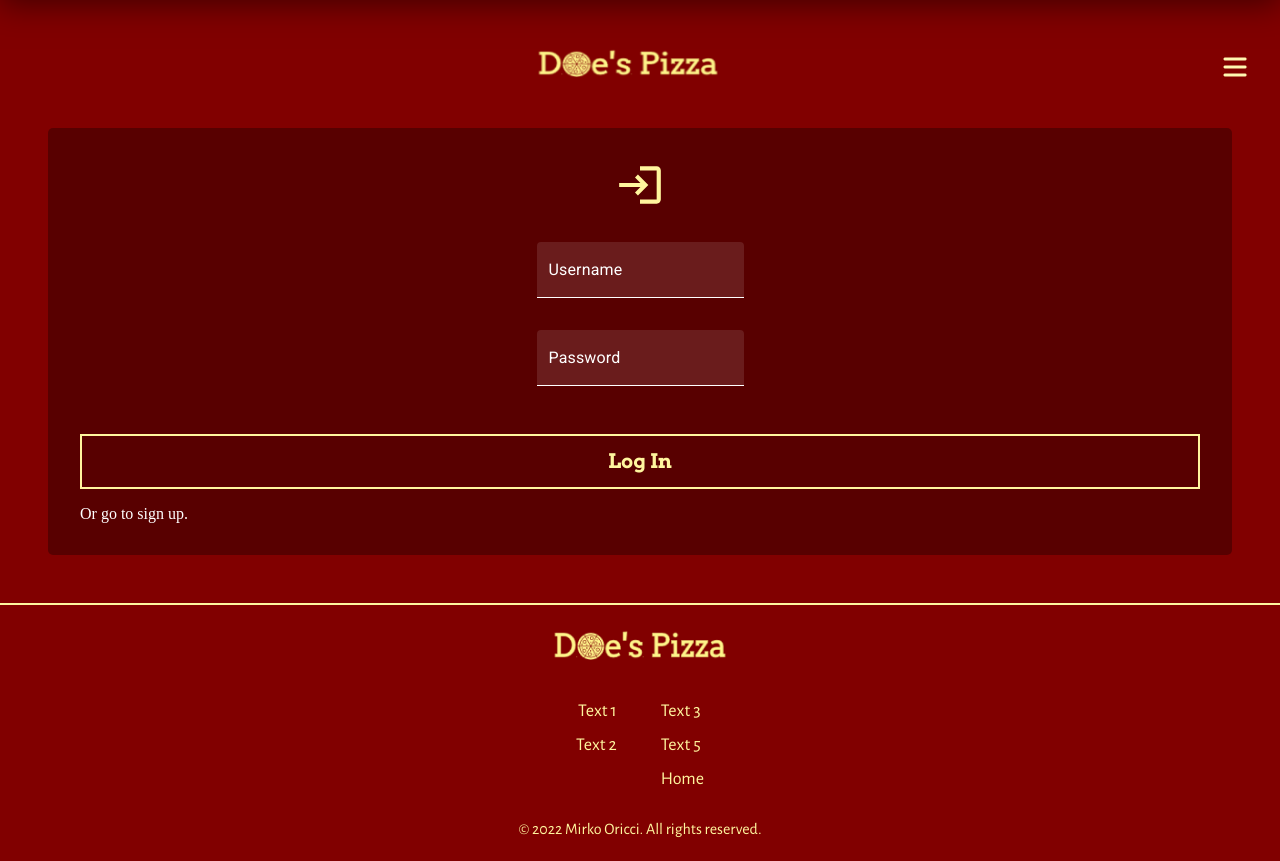
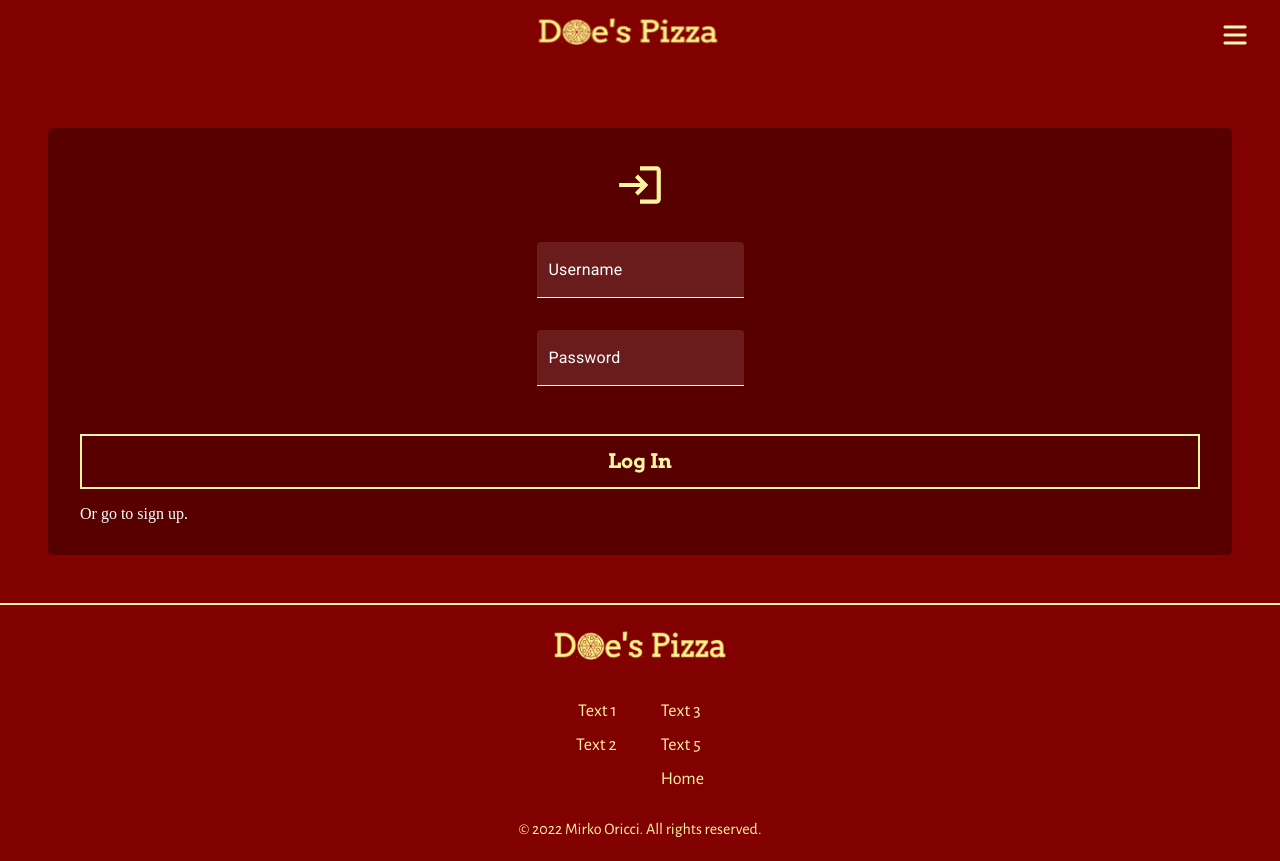
Before and after one commit to Techoplite/Doe-s-Pizza, a Next.js app: page /login in a window 1280 px wide. Built offline with nearby package versions, Linux system fonts and the light colour scheme; a web font is replaced by a local one.

Commit message:
Reduce navbar size

```diff
--- a/styles/NavBackground.module.scss
+++ b/styles/NavBackground.module.scss
@@ -1,6 +1,6 @@
 @import "globals.scss";
 .hidden {
-    height: 8rem;
+    height: 4rem;
     width: 100%;
     position: fixed;
     background: rgba(0, 0, 0, 0.8);
@@ -13,7 +13,7 @@
 }
 
 .display {
-    height: 8rem;
+    height: 4rem;
     width: 100%;
     position: fixed;
     background: rgba(0, 0, 0, 0.8);
--- a/styles/Navbar.module.scss
+++ b/styles/Navbar.module.scss
@@ -4,10 +4,10 @@
     justify-items: right;
     align-items: center;
     position: fixed;
-    height: 2rem;
+    height: 1rem;
     left: 0;
     right: 0;
-    padding: 3rem 2rem;
+    padding: 1rem 2rem;
     z-index: 2;
 }
 
```
